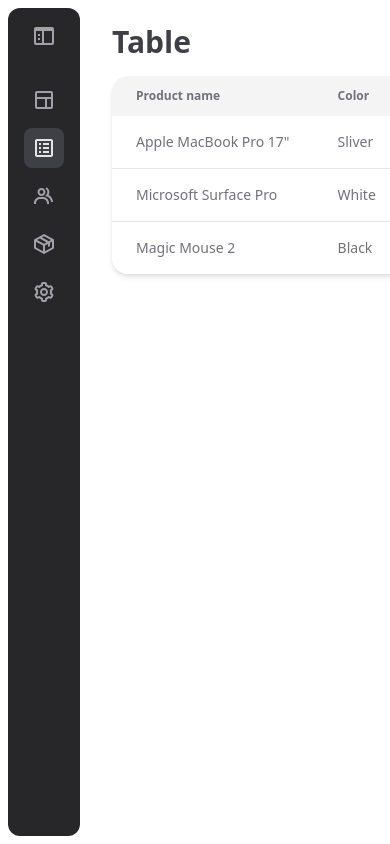
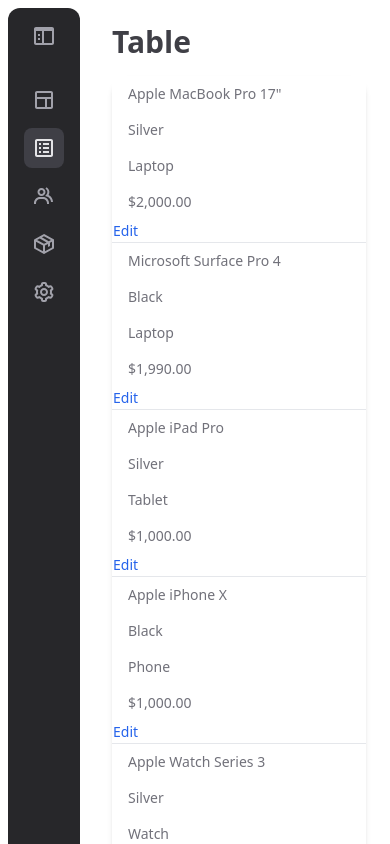
Before and after one commit to dantehduran/dashboard-next-tailwind, a Next.js app: page /table in a window 390 px wide. Shown: the top 844 px of the page. Built offline with nearby package versions, Linux system fonts and the light colour scheme.

Commit message:
responsive table

```diff
--- a/components/Table.tsx
+++ b/components/Table.tsx
@@ -1,75 +1,81 @@
+const headers = ['Product Name', 'Color', 'Category', 'Price'];
+const data = [
+	{
+		name: 'Apple MacBook Pro 17"',
+		color: 'Silver',
+		category: 'Laptop',
+		price: '$2,000.00',
+	},
+	{
+		name: 'Microsoft Surface Pro 4',
+		color: 'Black',
+		category: 'Laptop',
+		price: '$1,990.00',
+	},
+	{
+		name: 'Apple iPad Pro',
+		color: 'Silver',
+		category: 'Tablet',
+		price: '$1,000.00',
+	},
+	{
+		name: 'Apple iPhone X',
+		color: 'Black',
+		category: 'Phone',
+		price: '$1,000.00',
+	},
+	{
+		name: 'Apple Watch Series 3',
+		color: 'Silver',
+		category: 'Watch',
+		price: '$1,000.00',
+	},
+	{
+		name: 'Magic Mouse',
+		color: 'Silver',
+		category: 'Mouse',
+		price: '$90.00',
+	},
+];
+
 const Table = () => {
 	return (
-		<div className='relative overflow-x-auto rounded-2xl shadow-md'>
-			<table className='w-full text-left text-sm text-zinc-500'>
-				<thead className=' bg-zinc-100  text-xs  '>
+		<div className='relative  rounded-2xl shadow-md'>
+			<table className=' w-full text-left text-sm text-zinc-500'>
+				<thead className=' hidden  bg-zinc-100 text-xs md:table-header-group '>
 					<tr>
-						<th scope='col' className='px-6 py-3'>
-							Product name
+						{headers.map((header, index) => (
+							<th key={index} scope='col' className='px-6 py-3'>
+								{header}
 							</th>
-						<th scope='col' className='px-6 py-3'>
-							Color
-						</th>
-						<th scope='col' className='px-6 py-3'>
-							Category
-						</th>
-						<th scope='col' className='px-6 py-3'>
-							Price
-						</th>
+						))}
 						<th scope='col' className='px-6 py-3'>
 							Options
 						</th>
 					</tr>
 				</thead>
 				<tbody>
-					<tr className='border-b bg-white text-left '>
-						<th
-							scope='row'
-							className='whitespace-nowrap px-6 py-4 font-medium '
+					{data.map((row, index) => (
+						<tr
+							key={index}
+							className='block border-b bg-white text-left md:table-row'
 						>
-							Apple MacBook Pro 17"
-						</th>
-						<td className='px-6 py-4'>Sliver</td>
-						<td className='px-6 py-4'>Laptop</td>
-						<td className='px-6 py-4'>$2999</td>
-						<td className='px-6 py-4 '>
+							{Object.values(row).map((value, rowindex) => (
+								<td
+									key={rowindex}
+									className='flex px-4 py-2 md:table-cell md:px-6 md:py-4'
+								>
+									{value}
+								</td>
+							))}
+
+							<td className='flex  md:table-cell md:px-6 md:py-4'>
 								<span className='font-medium text-blue-600 hover:underline '>
 									Edit
 								</span>
 							</td>
 						</tr>
-					<tr className='border-b bg-white text-left'>
-						<th
-							scope='row'
-							className='whitespace-nowrap px-6 py-4 font-medium '
-						>
-							Microsoft Surface Pro
-						</th>
-						<td className='px-6 py-4'>White</td>
-						<td className='px-6 py-4'>Laptop PC</td>
-						<td className='px-6 py-4'>$1999</td>
-						<td className='px-6 py-4 '>
-							<span className='font-medium text-blue-600 hover:underline '>
-								Edit
-							</span>
-						</td>
-					</tr>
-					<tr className='bg-white text-left '>
-						<th
-							scope='row'
-							className='whitespace-nowrap px-6 py-4 font-medium '
-						>
-							Magic Mouse 2
-						</th>
-						<td className='px-6 py-4'>Black</td>
-						<td className='px-6 py-4'>Accessories</td>
-						<td className='px-6 py-4'>$99</td>
-						<td className='px-6 py-4 '>
-							<span className='font-medium text-blue-600 hover:underline dark:text-blue-500'>
-								Edit
-							</span>
-						</td>
-					</tr>
+					))}
 				</tbody>
 			</table>
 		</div>
--- a/pages/_app.tsx
+++ b/pages/_app.tsx
@@ -1,4 +1,6 @@
 import '@/styles/globals.css';
+import '@/styles/responsive-table.css';
+
 import type { AppProps } from 'next/app';
 import { useState } from 'react';
 import Sidebar from '@/components/sidebar/Sidebar';
--- a/pages/table.tsx
+++ b/pages/table.tsx
@@ -3,7 +3,7 @@
 
 const TablePage: NextPage = () => {
 	return (
-		<div className='container  p-4'>
+		<div className='p-4'>
 			<h2 className='pb-4 text-3xl font-bold text-zinc-700'>Table</h2>
 			<Table />
 		</div>
--- /dev/null
+++ b/styles/responsive-table.css
@@ -0,0 +1,69 @@
+.responsive-card-table {
+	border-collapse: collapse;
+}
+
+.responsive-card-table.unstriped tbody {
+	background-color: transparent;
+}
+
+.responsive-card-table th {
+	background-color: #e6e6e6;
+}
+
+.responsive-card-table tr,
+.responsive-card-table th,
+.responsive-card-table td {
+	border: 1px solid #0a0a0a;
+}
+
+@media screen and (max-width: 640px) {
+	.responsive-card-table {
+	}
+	.responsive-card-table thead tr {
+		position: absolute;
+		top: -9999em;
+		left: -9999em;
+	}
+	.responsive-card-table tr {
+		border: 1px solid #0a0a0a;
+		display: block;
+	}
+	.responsive-card-table tr + tr {
+		margin-top: 1.5rem;
+	}
+	.responsive-card-table td {
+		border: none;
+		display: -webkit-flex;
+		display: -ms-flexbox;
+		display: flex;
+		-webkit-justify-content: flex-start;
+		-ms-flex-pack: start;
+		justify-content: flex-start;
+		-webkit-align-items: center;
+		-ms-flex-align: center;
+		align-items: center;
+		border-bottom: 1px solid #0a0a0a;
+		padding-left: 50%;
+		position: relative;
+	}
+	.responsive-card-table td:before {
+		content: attr(data-label);
+		display: inline-block;
+		font-weight: bold;
+		line-height: 1.5;
+		margin-left: -100%;
+		width: 100%;
+		position: relative;
+		z-index: 1;
+	}
+	.responsive-card-table td:after {
+		content: '';
+		position: absolute;
+		background: #e6e6e6;
+		width: 45%;
+		height: 95%;
+		left: 1px;
+		top: 1px;
+		z-index: 0;
+	}
+}
```
Lines whose indentation alone changed are shown as unchanged.
